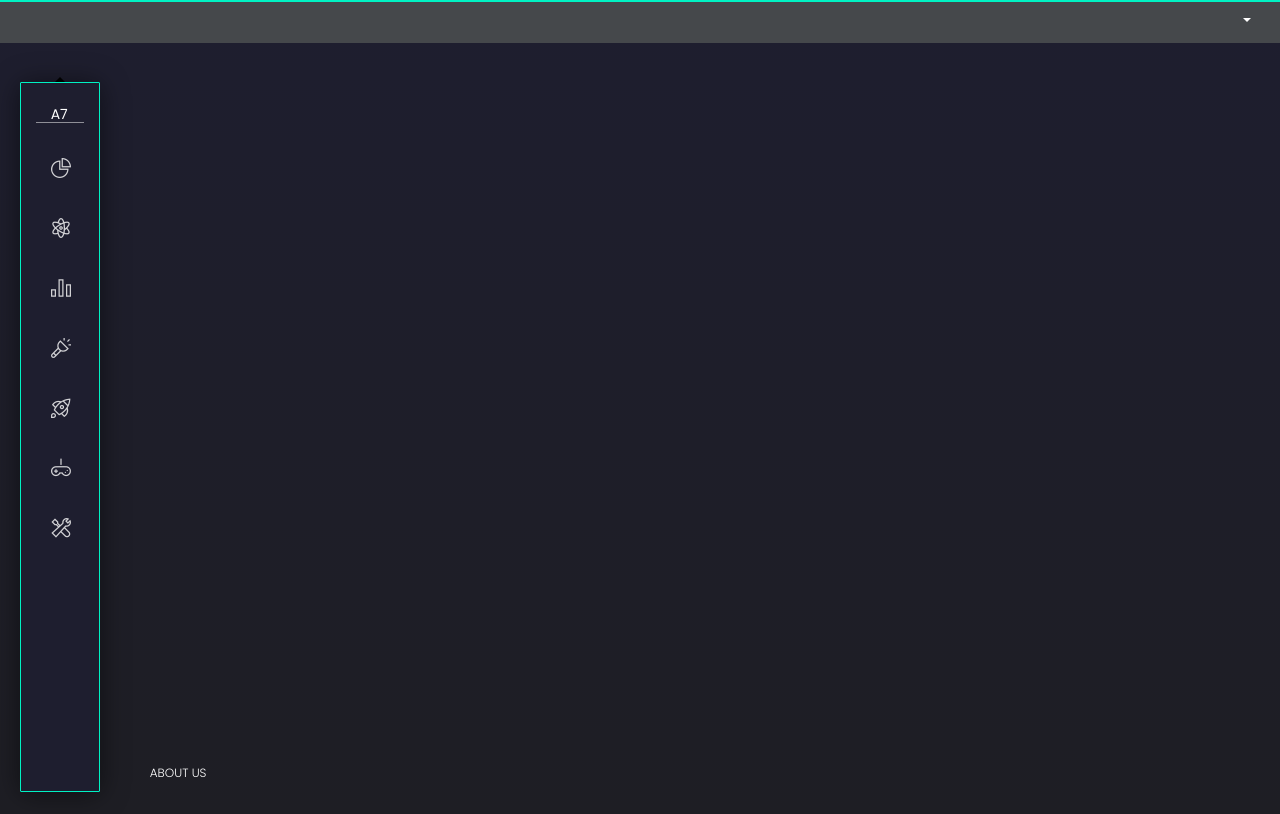
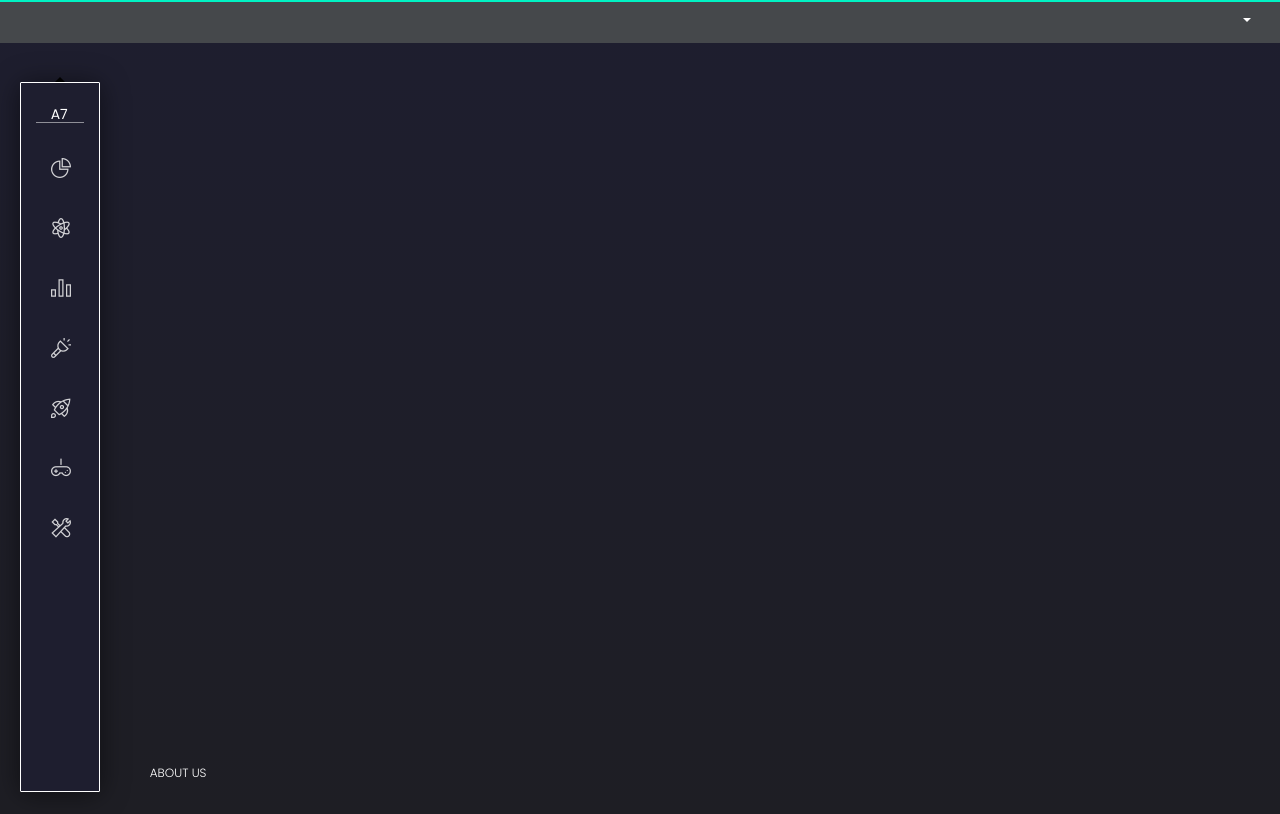
Before and after one commit to bmarsh9/agent7, a Python web app: template app/templates/template.html in a window 1280 px wide. Run offline with Jinja, Linux system fonts and the light colour scheme; the template is opened without the code that fills it, so the values that code supplies are empty; some libraries are stand-ins or nearby versions.

Commit message:
small updates

```diff
--- a/a7_poller/jobs.py
+++ b/a7_poller/jobs.py
@@ -24,7 +24,7 @@ def enrich_network_connections(task,app,**kwargs):
             c.city_name = geo.city_name
             c.lat = geo.latitude
             c.long = geo.longitude
-            c.private == False
+            c.private = False
         else:
             c.lat = 0
             c.private = True
--- a/app/templates/template.html
+++ b/app/templates/template.html
@@ -37,7 +37,7 @@
   <div class="wrapper">
     {% block sidebar %}
     <div class="sidebar" data="yellow">
-      <div class="sidebar-wrapper">
+      <div class="sidebar-wrapper border-white">
         <div class="logo">
           <a href="javascript:void(0)" class="simple-text logo-mini">
             A7
```
Also changed, not shown: windows_agent/build_docs/README.md (added), 1 other file.
